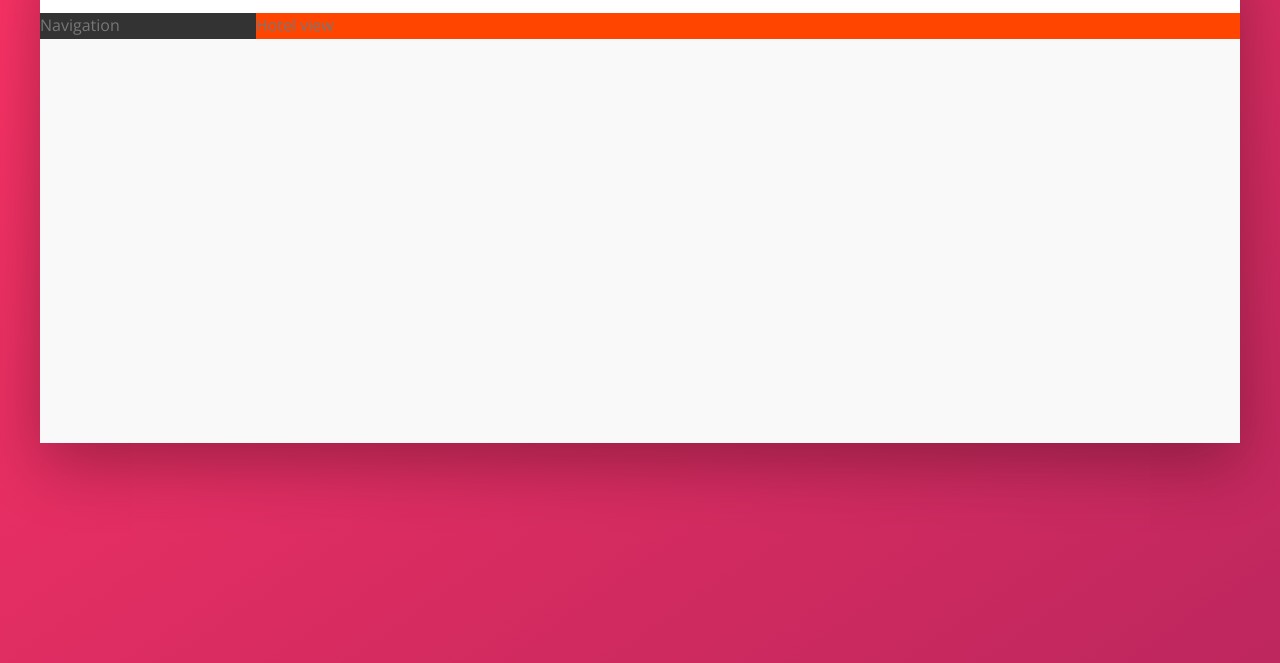
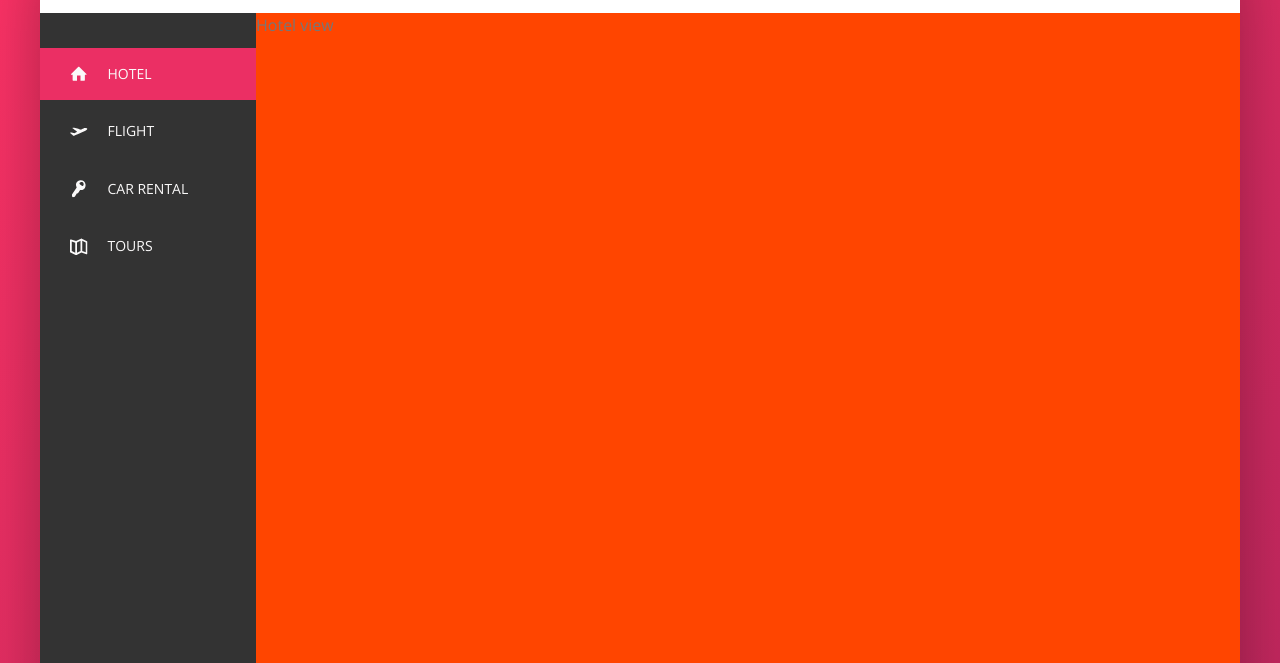
Before and after one commit to melwynt/booking-app, a website: page index.html in a window 1280 px wide. Shown: the part 137-800 px from the top of the page. Drawn offline with nearby package versions, Linux system fonts and the light colour scheme.

Commit message:
04 build navigation (#4)
* :sparkles: Add left navigation

* :sparkles: Build left navigation bar

```diff
--- a/index.html
+++ b/index.html
@@ -43,8 +43,46 @@
             </header>
             <div class="content">
                 <nav class="sidebar">
-                    Navigation
+                    <ul class="side-nav">
+                        <li class="side-nav__item side-nav__item--active">
+                            <a href="#" class="side-nav__link">
+                                <svg class="side-nav__icon">
+                                    <use xlink:href="img/sprite.svg#icon-home"></use>
+                                </svg>
+                                <span>Hotel</span>
+                            </a>
+                        </li>
+                        <li class="side-nav__item">
+                            <a href="#" class="side-nav__link">
+                                <svg class="side-nav__icon">
+                                    <use xlink:href="img/sprite.svg#icon-aircraft-take-off"></use>
+                                </svg>
+                                <span>Flight</span>
+                            </a>
+                        </li>
+                        <li class="side-nav__item">
+                            <a href="#" class="side-nav__link">
+                                <svg class="side-nav__icon">
+                                    <use xlink:href="img/sprite.svg#icon-key"></use>
+                                </svg>
+                                <span>Car Rental</span>
+                            </a>
+                        </li>
+                        <li class="side-nav__item">
+                            <a href="#" class="side-nav__link">
+                                <svg class="side-nav__icon">
+                                    <use xlink:href="img/sprite.svg#icon-map"></use>
+                                </svg>
+                                <span>Tours</span>
+                            </a>
+                        </li>
+                    </ul>
+                    <div class="legal">
+                        &copy 2021 by Trillo. All rights reserved.
+                    </div>
                 </nav>
+
+
                 <main class="hotel-view">
                     Hotel view
                 </main>
--- a/sass/_components.scss
+++ b/sass/_components.scss
@@ -92,7 +92,6 @@
         height: 2.25rem;
         width: 2.25rem;
         fill: var(--color-grey-dark-2);
-
     }
 
     &__notification {
@@ -117,3 +116,75 @@
         margin-right: 1rem;
     }
 }
+
+///////////////////////////////////
+// SIDE NAVIGATION
+
+.side-nav {
+    font-size: 1.4rem;
+    list-style: none;
+    margin-top: 3.5rem;
+
+    &__item {
+        position: relative; // so that the pseudo element is positioned related to that one
+
+        &:not(:last-child) {
+            margin-bottom: .5rem;
+        }
+    }
+
+    &__item::before {
+        content: "";
+        position: absolute;
+        top: 0;
+        left: 0;
+        height: 100%;
+        width: 3px;
+        background-color: var(--color-primary);
+        transform: scaleY(0);
+        transition: transform .2s,
+                    width .4s cubic-bezier(1,0,0,1) .2s,
+                    background-color .1s;
+    }
+
+    &__item:hover::before,
+    &__item--active::before {
+        transform: scaleY(1);
+        width: 100%;
+    }
+
+    &__item:active::before {
+        background-color: var(--color-primary-light);
+    }
+
+    &__link:link,
+    &__link:visited {
+        color: var(--color-grey-light-1);
+        text-decoration: none;
+        text-transform: uppercase;
+        display: block;
+        padding: 1.5rem 3rem;
+
+        display: flex;
+        align-items: center;
+
+        position: relative;
+        z-index: 10; // only works if we have a specified position
+    }
+    &__icon {
+        height: 1.75rem;
+        width: 1.75rem;
+        margin-right: 2rem;
+        fill: currentColor;
+    }
+}
+
+///////////////////////////////////
+// LEGAL
+
+.legal {
+    font-size: 1.2rem;
+    color: var(--color-grey-light-4);
+    text-align: center;
+    padding: 2.5rem;
+}
--- a/sass/_layout.scss
+++ b/sass/_layout.scss
@@ -27,10 +27,17 @@
 .sidebar {
     background-color: var(--color-grey-dark-1);
     flex: 0 0 18%; // grow shrink basis
+
+    display: flex;
+    flex-direction: column;
+    justify-content: space-between;
 }
 
 .hotel-view {
     // background-color: #fff;
+    flex: 1; // grow as much as it can
+
+    // TEST
     background-color: orangered;
-    flex: 1; // grow as much as it can
+    height: 80rem;
 }
```
Also changed, not shown: css/style.css.
